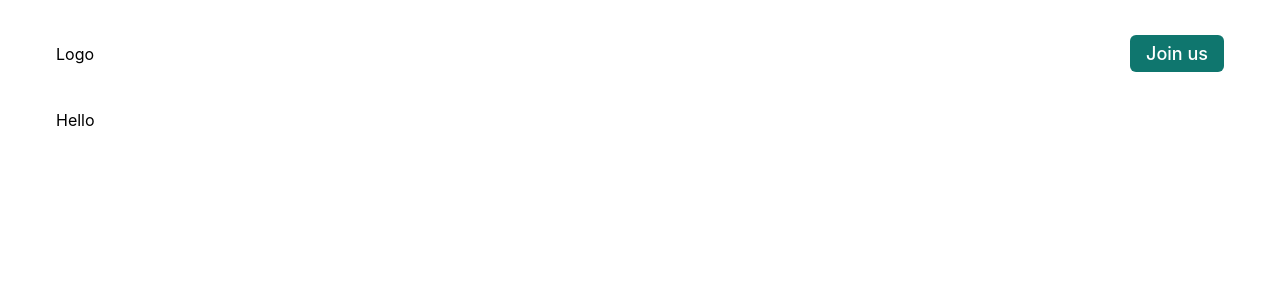
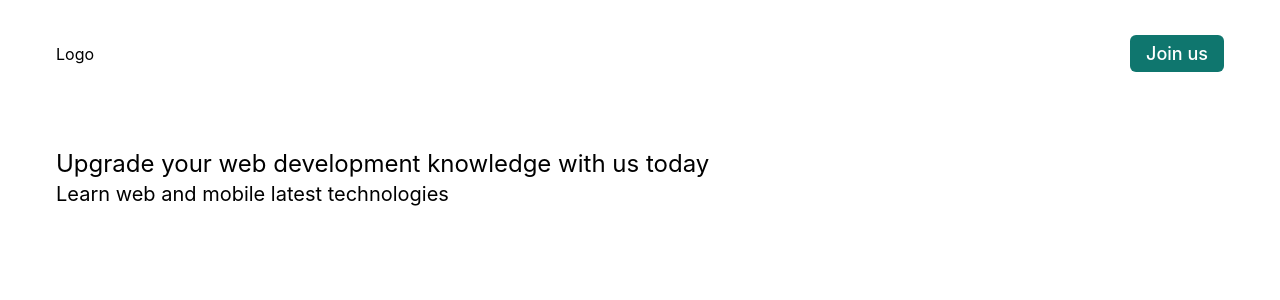
Before and after one commit to mouhsineelachbi/r-auth, a Next.js app: page / in a window 1280 px wide. Shown: the top 300 px of the page. Built offline with nearby package versions, Linux system fonts and the light colour scheme.

Commit message:
add layout text in index js file

```diff
--- a/pages/index.js
+++ b/pages/index.js
@@ -10,7 +10,8 @@ export default function Home() {
       </Head>
 
       <main>
-        <h1>Hello</h1>
+        <h1 className='text-2xl mt-10'>Upgrade your web development knowledge with us today</h1>
+        <h3 className='text-xl'>Learn web and mobile latest technologies</h3>
       </main>
     </div>
   )
```
